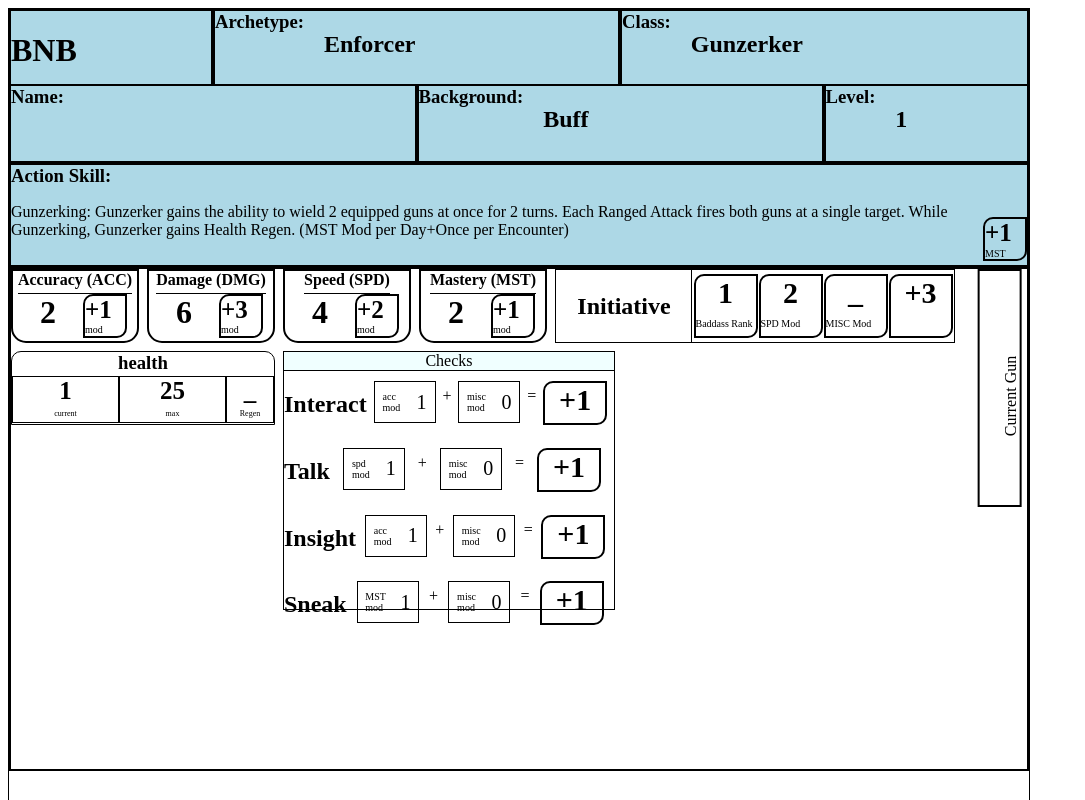
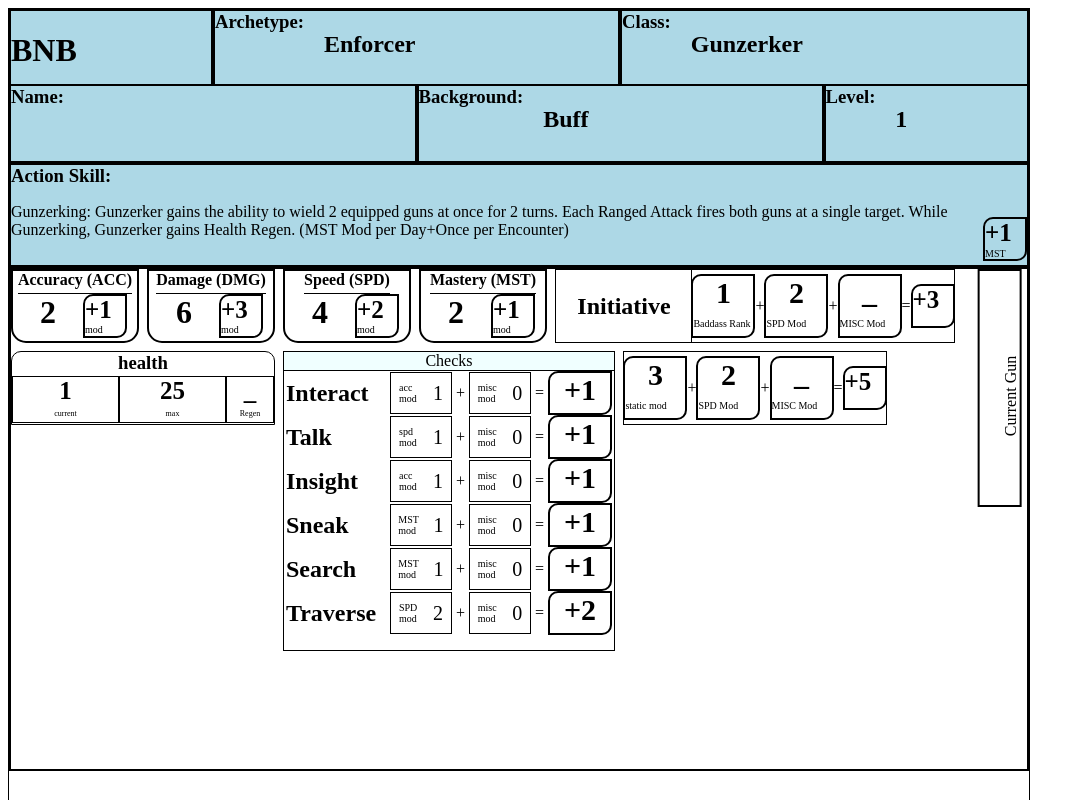
Before and after one commit to chrehall68/character-sheet, a React (Create React App) app: page / in a window 1280 px wide. Shown: the top 800 px of the page, without its empty margins (0-1085 px from the left). Built offline with nearby package versions, Linux system fonts and the light colour scheme.

Commit message:
finish checks

```diff
--- a/src/Body.css
+++ b/src/Body.css
@@ -158,7 +158,7 @@
 /* Checks stuff */
 .checks{
     grid-column: span 5;
-    grid-row: span 13;
+    grid-row: span 15;
     border: 1px solid black;
 }
 .checks .header {
@@ -174,12 +174,28 @@
     display:grid;
     grid-template-areas: "header val1 plus val2 equals val3";
 }
+.checksItem .ChecksItemTitle{
+    grid-area: header;
+    margin: auto auto;
+    width: 100px;
+}
 .checksItem .val1{
     grid-area:val1;
+    margin: auto auto;
 }
 .checksItem .val2{
     grid-area:val2;
+    margin: auto auto;
 }
 .checksItem .val3{
     grid-area:val3;
+    margin: auto auto;
 }
+.checksItem .equals{
+    grid-area: equals;
+    margin: auto auto;
+}
+.checksItem .plus{
+    grid-area: plus;
+    margin: auto auto;
+}
--- a/src/Body.js
+++ b/src/Body.js
@@ -52,13 +52,21 @@ class LongAttr extends React.Component {
         this.small_descs = this.props.small_descs
         this.items = this.mods.map((element, index) => {
             if (this.small_descs[index] != null) {
-                return <LargeModifierBox style={{ float: "left", margin: "auto 0.5px" }} small_desc={this.small_descs[index]} modifier={element} />
+                return <LargeModifierBox style={{ float: "left", margin: "auto auto" }} small_desc={this.small_descs[index]} modifier={element} />
             }
             else return <h1>{this.modifier}</h1>
         });
+
+        // add pluses and equals
+        for (var i = 0; i < this.mods.length - 1; i++) {
+            this.items.splice(i * 2 + 1, 0, <p>+</p>)
+        }
+        this.items.splice(this.items.length * 2 - 2, 0, <p>=</p>)
+
+        // get total for the last box
         let total = 0
         this.mods.forEach((element) => { if (typeof (element) == "number") total += element })
-        this.items.push(<LargeModifierBox style={{ float: "left", margin: "auto 0.5px" }} small_desc="" modifier={"+" + total} />)
+        this.items.push(<ModifierBox style={{ float: "left", margin: "auto auto", width: "40px", height: "40 px" }} small_desc="" modifier={"+" + total} />)
     }
 
     render() {
@@ -111,10 +119,6 @@ class MainAndLabelBox extends React.Component {
 }
 
 class Checks extends React.Component {
-    constructor(props) {
-        super(props)
-        // todo
-    }
 
     render() {
         return <div className="checks">
@@ -123,6 +127,8 @@ class Checks extends React.Component {
             <ChecksItem title="Talk" mod1name="spd" mod2name="misc" mod1val="1" mod2val="0" />
             <ChecksItem title="Insight" mod1name="acc" mod2name="misc" mod1val="1" mod2val="0" />
             <ChecksItem title="Sneak" mod1name="MST" mod2name="misc" mod1val="1" mod2val="0" />
+            <ChecksItem title="Search" mod1name="MST" mod2name="misc" mod1val="1" mod2val="0" />
+            <ChecksItem title="Traverse" mod1name="SPD" mod2name="misc" mod1val="2" mod2val="0" />
         </div>
     }
 }
@@ -141,12 +147,12 @@ class ChecksItem extends React.Component {
     render() {
         return (
             <div className="checksItem">
-                <h2 className='checksItemTitle'>{this.title}</h2>
-                <LongModifierBox small_desc={this.mod1name} modifier={this.mod1val} className="val1" style={{ height: "40px", marginTop: "10px" }} />
+                <h2 className='ChecksItemTitle'>{this.title}</h2>
+                <LongModifierBox small_desc={this.mod1name} modifier={this.mod1val} className="val1" style={{ height: "40px" }} />
                 <p className="plus">+</p>
-                <LongModifierBox small_desc={this.mod2name} modifier={this.mod2val} className="val2" style={{ height: "40px", marginTop: "10px" }} />
+                <LongModifierBox small_desc={this.mod2name} modifier={this.mod2val} className="val2" style={{ height: "40px" }} />
                 <p className="equals">=</p>
-                <LargeModifierBox small_desc="" modifier={this.finalVal} className="val3" style={{ height: "40px", marginTop: "10px" }} />
+                <LargeModifierBox small_desc="" modifier={this.finalVal} className="val3" style={{ height: "40px" }} />
             </div>
         )
     }
@@ -168,6 +174,7 @@ export class Body extends React.Component {
 
                 <Health />
                 <Checks />
+                <LongAttr mods={[3, 2, "_"]} small_descs={["static mod", "SPD Mod", "MISC Mod"]} />
             </div>
         )
     }
```
